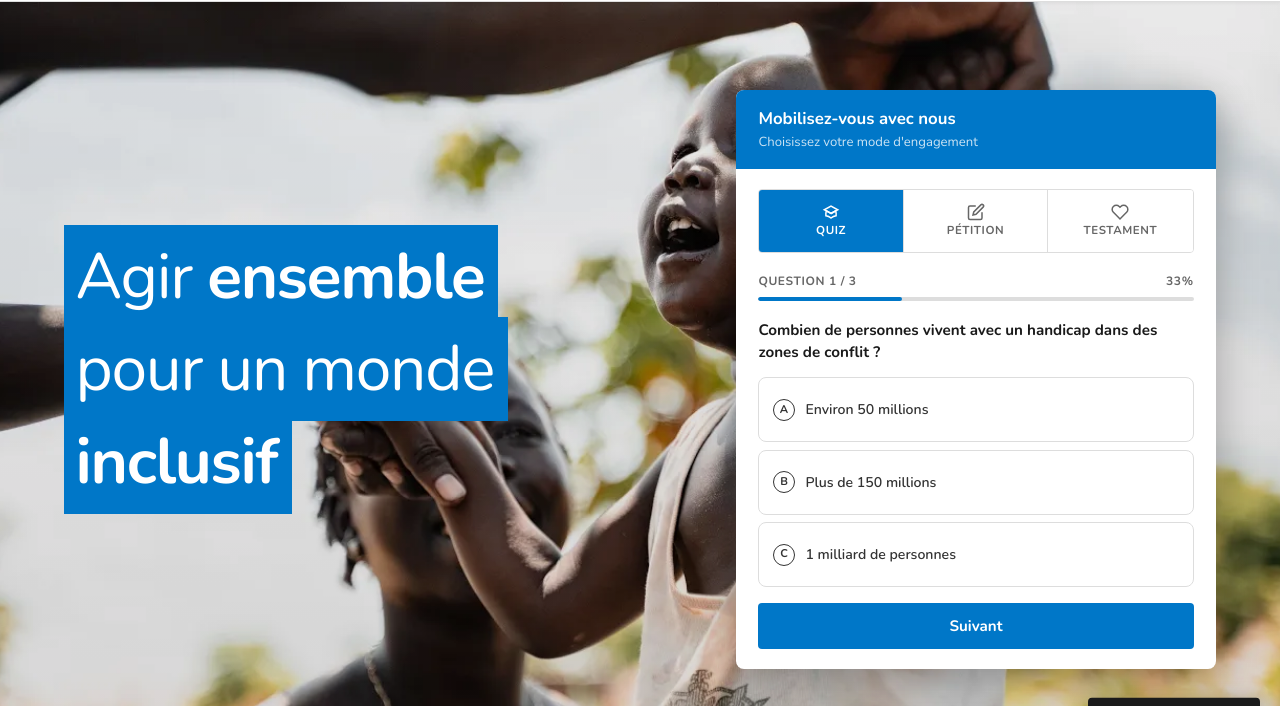
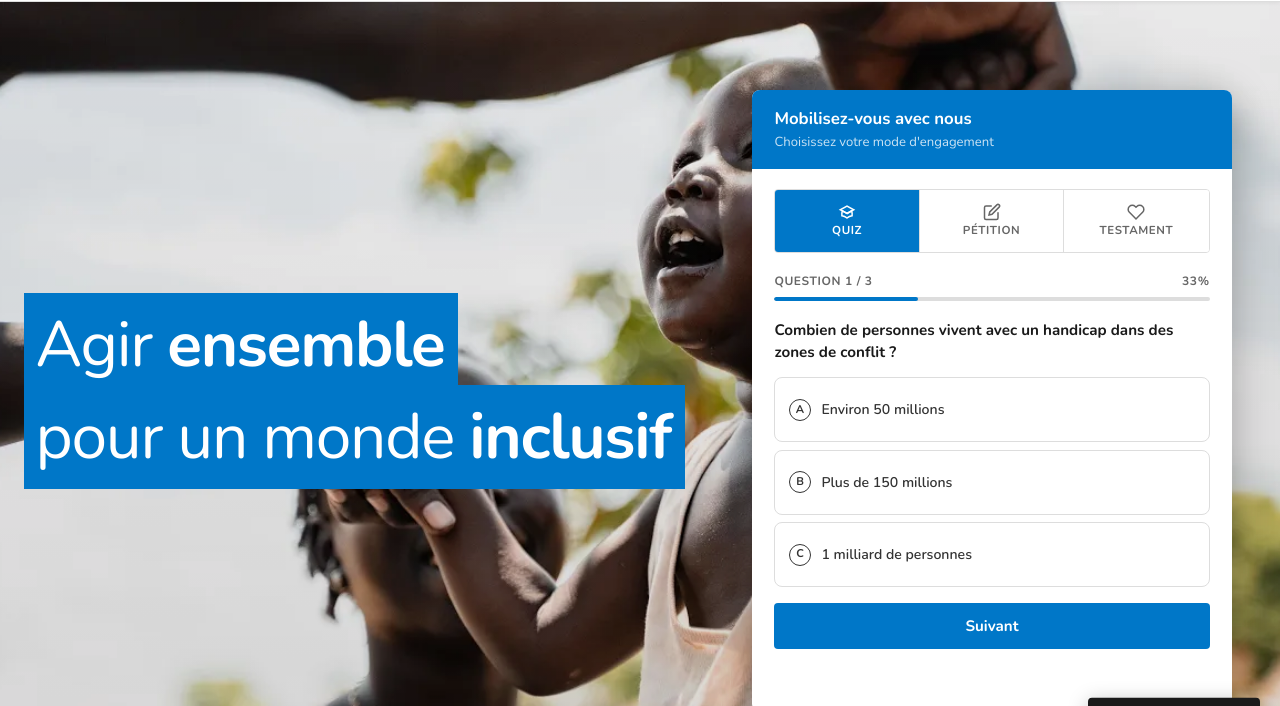
Before and after one commit to abd-adf/hi, a plain HTML site: page index.html in a window 1280 px wide. Shown: the part 91-797 px from the top of the page. Drawn offline with nearby package versions, Linux system fonts and the light colour scheme.

Commit message:
Fix hero resize on tab switch + shift form right
- All panels stay position:absolute (no layout reflow on switch)
- camp-panels-wrap and form-card-body have min-height to prevent resize
- hero-inner padding-right increased to push form away from subject

```diff
--- a/index.html
+++ b/index.html
@@ -149,8 +149,8 @@ a:hover { color: var(--blue-dark); }
 /* Contenu hero */
 .hero-inner {
   position: relative; z-index: var(--z-overlay);
-  max-width: 1200px; margin: 0 auto; width: 100%;
-  padding: 5.5rem 1.5rem;
+  max-width: 1280px; margin: 0 auto; width: 100%;
+  padding: 5.5rem 3rem 5.5rem 1.5rem;
   display: grid;
   grid-template-columns: 1fr 480px;
   gap: 4rem;
@@ -229,7 +229,7 @@ a:hover { color: var(--blue-dark); }
 .form-card-head p {
   font-size: .82rem; color: rgba(255,255,255,.8); line-height: 1.4;
 }
-.form-card-body { padding: 1.25rem 1.4rem; }
+.form-card-body { padding: 1.25rem 1.4rem; min-height: 420px; }
 
 /* Onglets campagne */
 .camp-tabs {
@@ -260,9 +260,10 @@ a:hover { color: var(--blue-dark); }
 }
 .camp-tab-icon { width: 18px; height: 18px; }
 
-/* Panneaux de campagne */
+/* Panneaux de campagne — hauteur fixe, zéro reflow */
 .camp-panels-wrap {
   position: relative;
+  min-height: 420px;
 }
 .camp-panel {
   visibility: hidden;
@@ -275,7 +276,7 @@ a:hover { color: var(--blue-dark); }
 .camp-panel.on {
   visibility: visible;
   opacity: 1;
-  position: relative;
+  position: absolute;
   pointer-events: auto;
 }
 
```
